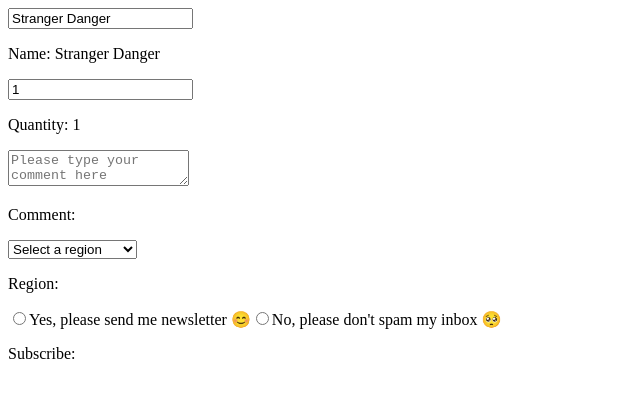
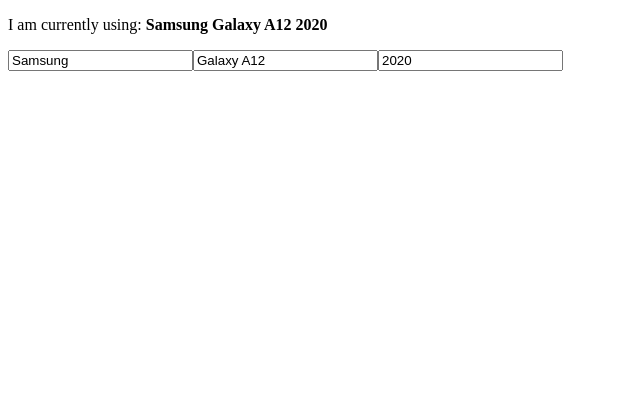
Before and after one commit to asyikin22/REACT-CONCEPTS, a React (Vite) app: page / in a window 1280 px wide. Shown: the top 398 px of the page, without its empty margins (0-640 px from the left). Built offline with nearby package versions, Linux system fonts and the light colour scheme.

Commit message:
update object in state

```diff
--- a/src/App.jsx
+++ b/src/App.jsx
@@ -1,8 +1,8 @@
-import Form from './Form.jsx'
+import Phone from './Phone.jsx'
 
 function App() {
 
-  return( <Form/>)
+  return(<Phone/>)
 
 }
 
--- /dev/null
+++ b/src/Phone.jsx
@@ -0,0 +1,35 @@
+import React, { useState } from 'react'
+
+function Phone() {
+
+    const [ phone, setPhone ]= useState({ brand: "Samsung",
+                                          model: "Galaxy A12",
+                                          year: 2020,
+                                        })
+
+
+    // onChange event handler
+    function handleBrandChange(event) {
+        setPhone(p => ({...p, brand: event.target.value}))
+    }
+
+    function handleModelChange(event) {
+        setPhone(p => ({...phone, model: event.target.value}))
+    }
+
+    function handleYearChange(event) {
+        setPhone( p => ({...phone, year: event.target.value}))
+    }
+
+    return(<div>
+        <p>I am currently using: <b>{phone.brand} {phone.model} {phone.year}</b></p>
+
+        <input type="text" value={phone.brand} onChange={handleBrandChange}/>
+        <input type="text" value={phone.model} onChange={handleModelChange}/>
+        <input type="number" value={phone.year} onChange={handleYearChange}/>
+
+    </div>)
+
+}
+
+export default Phone
```
